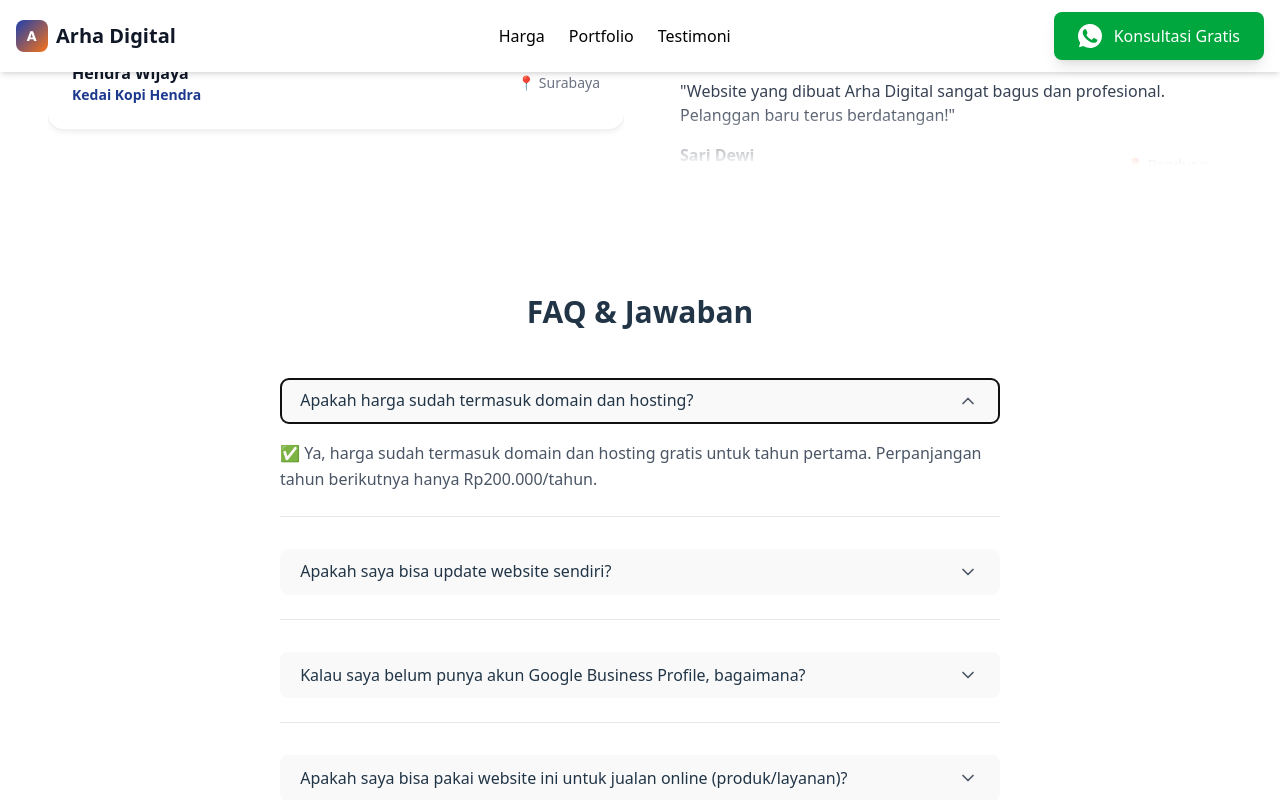
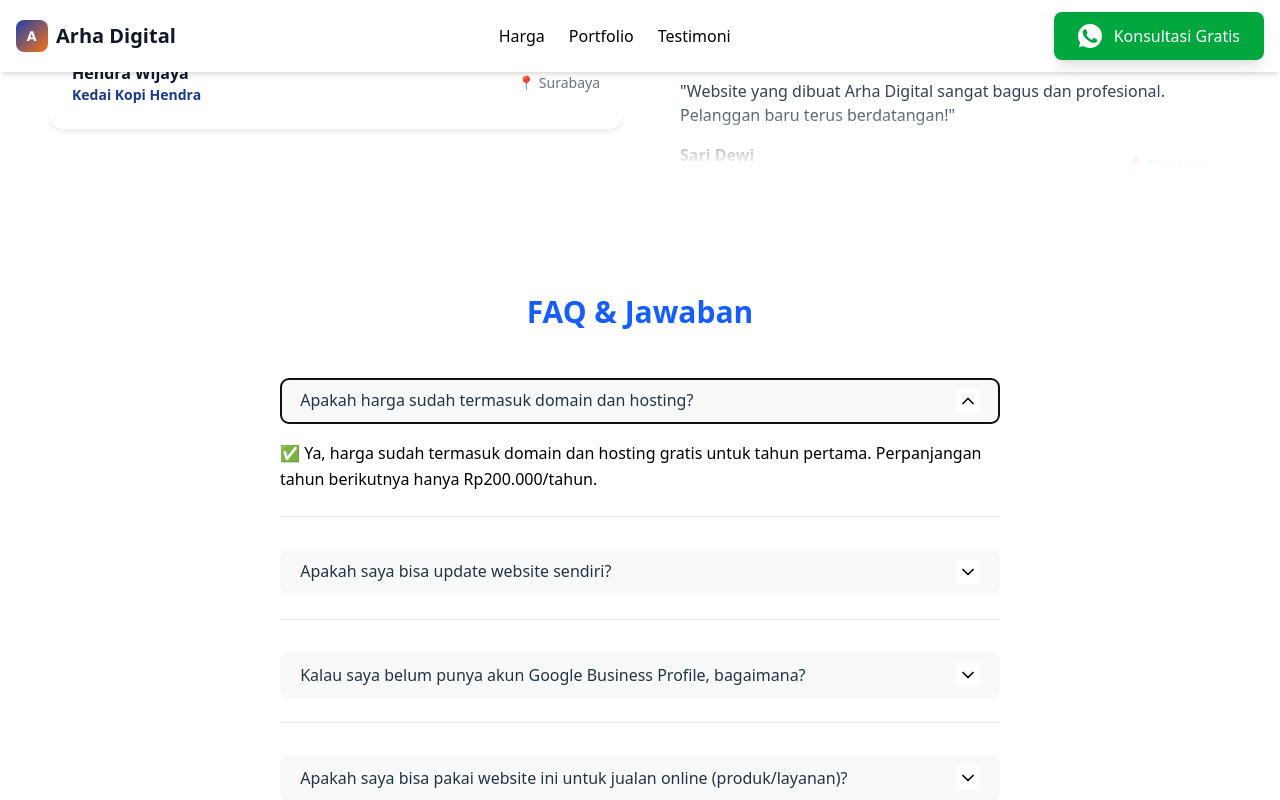
Before and after one commit to armansyahhkm1995/arha_digital, a React (Vite) app: page / in a window 1280 px wide. Both pictures are taken after a click on the button "Apakah harga sudah termasuk domain dan hosting?". Shown: the part 3996-4796 px from the top of the page. Built offline with nearby package versions, Linux system fonts and the light colour scheme.

Commit message:
change FAQ section to white

```diff
--- a/src/components/Faq/Faq.jsx
+++ b/src/components/Faq/Faq.jsx
@@ -44,8 +44,8 @@ const FAQSection = () => {
   }
 
   return (
-    <section className="w-full max-w-3xl mx-auto px-6 py-16">
-      <h2 className="text-2xl md:text-3xl font-bold text-center mb-12">
+    <section className="bg-white w-full max-w-3xl mx-auto px-6 py-16">
+      <h2 className="text-blue-600 text-2xl md:text-3xl font-bold text-center mb-12">
         FAQ & Jawaban
       </h2>
       <div className="space-y-8">
@@ -59,11 +59,11 @@ const FAQSection = () => {
               onClick={() => toggleFAQ(index)}
             >
               <span>{faq.q}</span>
-              <div className="w-6 h-6 flex items-center justify-center">
+              <div className="text-black bg-white w-6 h-6 flex items-center justify-center">
                 {openIndex === index ? (
-                  <ChevronUp size={20} className="text-gray-600" />
+                  <ChevronUp size={20} className="text-black" />
                 ) : (
-                  <ChevronDown size={20} className="text-gray-600" />
+                  <ChevronDown size={20} className="text-black" />
                 )}
               </div>
             </button>
@@ -72,7 +72,7 @@ const FAQSection = () => {
                 openIndex === index ? "max-h-40 opacity-100 mt-4" : "max-h-0 opacity-0"
               }`}
             >
-              <p className="text-gray-600 leading-relaxed text-start">
+              <p className="text-black leading-relaxed text-start">
                 {faq.a}
               </p>
             </div>
```
